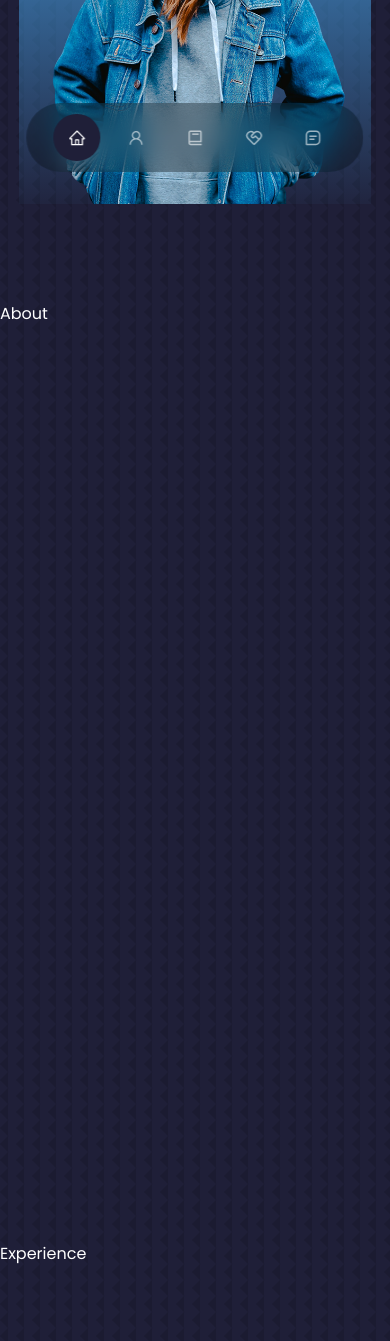
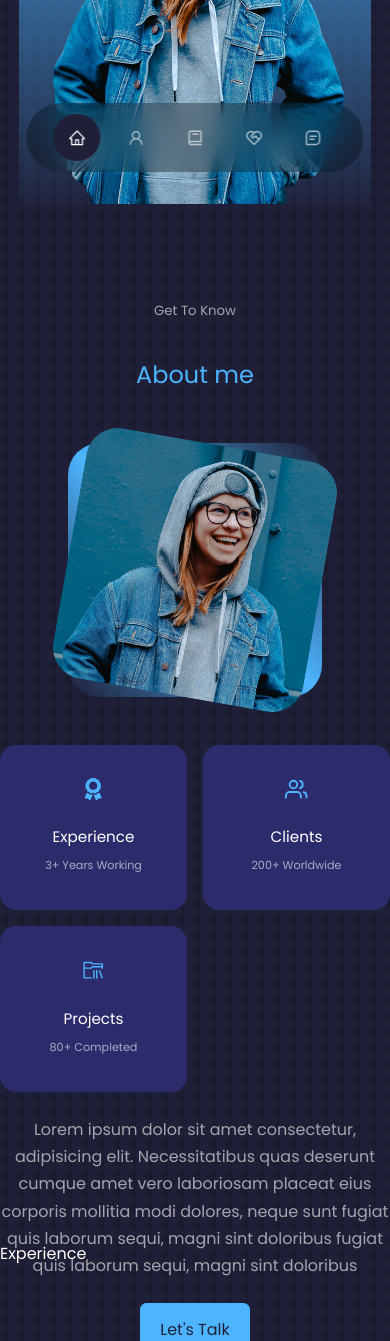
Before and after one commit to Tailler1992/react-portfolio, a React (Create React App) app: page / in a window 390 px wide. Shown: the part 640-1981 px from the top of the page. Built offline with nearby package versions, Linux system fonts and the light colour scheme.

Commit message:
the About component is implemented

```diff
--- a/src/components/About/About.css
+++ b/src/components/About/About.css
@@ -0,0 +1,101 @@
+.about__container {
+  display: grid;
+  grid-template-columns: 35% 50%;
+  gap: 15%;
+}
+
+.about__me {
+  width: 100%;
+  aspect-ratio: 1/1;
+  border-radius: 2rem;
+  background: linear-gradient(45deg, transparent, var(--color-primary), transparent);
+  display: grid;
+  place-items: center;
+}
+
+.about__me-image {
+  border-radius: 2rem;
+  overflow: hidden;
+  transform: rotate(10deg);
+  transition: var(--transition);
+}
+.about__me-image:hover {
+  transform: rotate(0);
+}
+
+.about__cards {
+  display: grid;
+  grid-template-columns: repeat(3, 1fr);
+  gap: 1.5rem;
+}
+
+.about__card {
+  background: var(--color-bg-variant);
+  border: 1px solid transparent;
+  border-radius: 1rem;
+  padding: 2rem;
+  text-align: center;
+  transition: var(--transition);
+}
+
+.about__card:hover {
+  background: transparent;
+  border-color: var(--color-primary-variant);
+  cursor: default;
+}
+
+.about__icon {
+  color: var(--color-primary);
+  font-size: 1.4rem;
+  margin-bottom: 1rem;
+}
+
+.about__card h5 {
+  font-size: 0.95rem;
+}
+
+.about__card small {
+  font-size: 0.7rem;
+  color: var(--color-light);
+}
+
+.about__content p {
+  margin: 2rem 0 2.6rem;
+  color: var(--color-light);
+}
+
+@media screen and (max-width: 1024px) {
+  .about__container {
+    grid-template-columns: 1fr;
+    gap: 0;
+  }
+
+  .about__me {
+    width: 50%;
+    margin: 2rem auto 4rem;
+  }
+
+  .about__content p {
+    margin: 1rem 0 1.5rem;
+  }
+}
+
+@media screen and (max-width: 600px) {
+  .about__me {
+    width: 65%;
+    margin: 0 auto 3rem;
+  }
+
+  .about__cards {
+    grid-template-columns: 1fr 1fr;
+    gap: 1rem;
+  }
+
+  .about__content {
+    text-align: center;
+  }
+
+  .about__content p {
+    margin: 1.5rem 0;
+  }
+}
--- a/src/components/About/About.jsx
+++ b/src/components/About/About.jsx
@@ -1,8 +1,60 @@
 import React from 'react';
+import MeImage from '../../assets/me-about.jpg';
+import { FaAward } from 'react-icons/fa';
+import { FiUsers } from 'react-icons/fi';
+import { VscFolderLibrary } from 'react-icons/vsc';
+
 import './About.css';
 
 const About = () => {
-  return <section id='about'>About</section>;
+  return (
+    <section id="about">
+      <h5>Get To Know</h5>
+      <h2>About me</h2>
+
+      <div className="container about__container">
+        <div className="about__me">
+          <div className="about__me-image">
+            <img
+              src={MeImage}
+              alt="About_Image"
+            />
+          </div>
+        </div>
+        <div className="about__content">
+          <div className="about__cards">
+            <article className="about__card">
+              <FaAward className="about__icon" />
+              <h5>Experience</h5>
+              <small>3+ Years Working</small>
+            </article>
+
+            <article className="about__card">
+              <FiUsers className="about__icon" />
+              <h5>Clients</h5>
+              <small>200+ Worldwide</small>
+            </article>
+
+            <article className="about__card">
+              <VscFolderLibrary className="about__icon" />
+              <h5>Projects</h5>
+              <small>80+ Completed</small>
+            </article>
+          </div>
+          <p>
+            Lorem ipsum dolor sit amet consectetur, adipisicing elit. Necessitatibus quas deserunt
+            cumque amet vero laboriosam placeat eius corporis mollitia modi dolores, neque sunt
+            fugiat quis laborum sequi, magni sint doloribus fugiat quis laborum sequi, magni sint doloribus
+          </p>
+          <a
+            href="#contact"
+            className="btn btn-primary">
+            Let's Talk
+          </a>
+        </div>
+      </div>
+    </section>
+  );
 };
 
 export default About;
--- a/src/components/Header/Header.css
+++ b/src/components/Header/Header.css
@@ -62,11 +62,12 @@
 }
 
 @media screen and (max-width: 600px) {
-    header {
-      height: 100vh;
-    }
+  header {
+    height: 100vh;
+  }
 
-    .header__socials, .scroll__down {
-        display: none;
-    }
+  .header__socials,
+  .scroll__down {
+    display: none;
   }
+}
```
